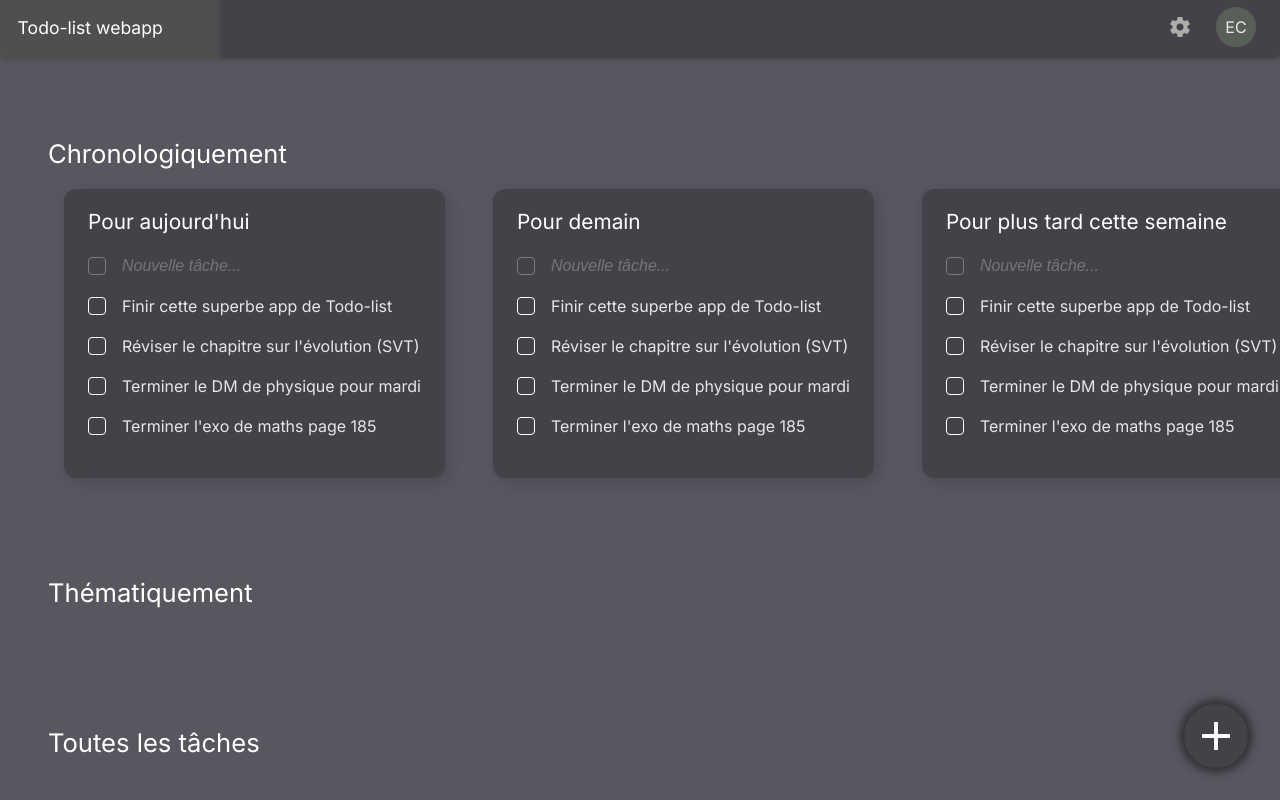
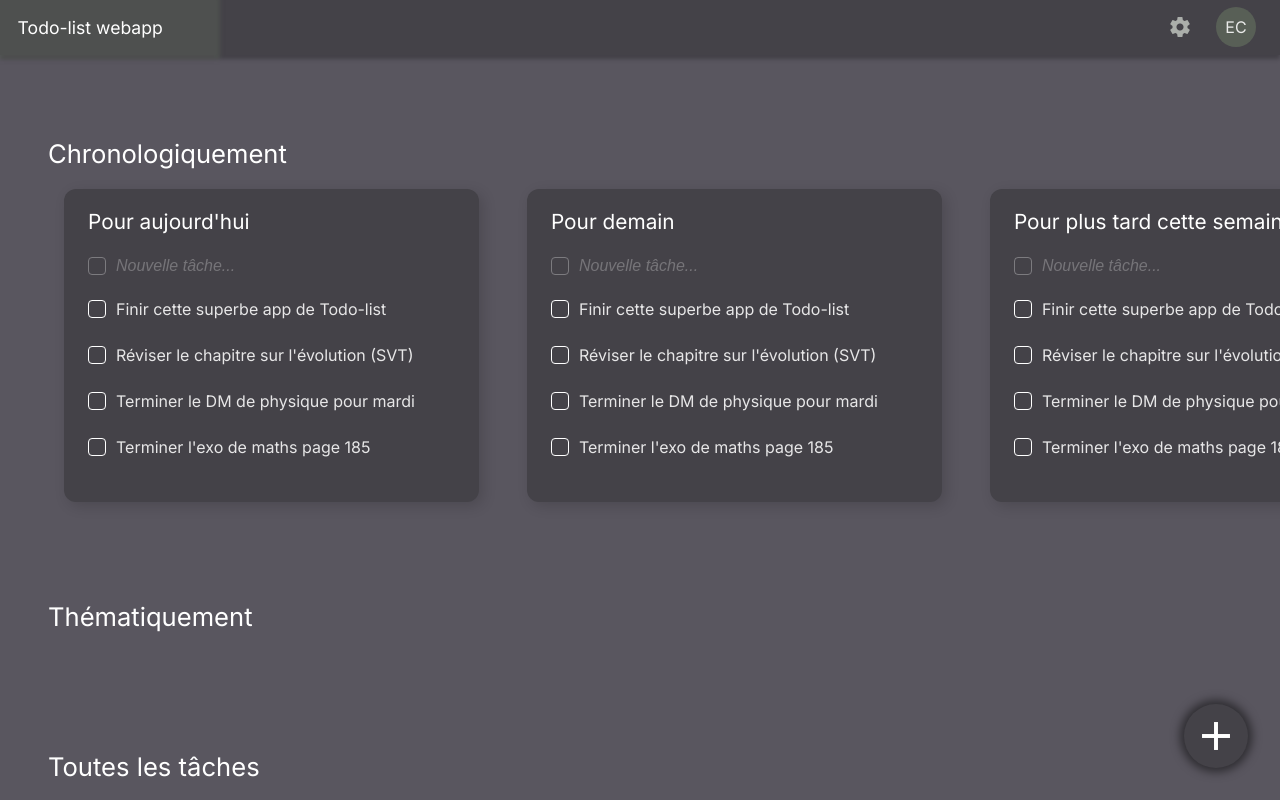
Before and after one commit to Em-ilien/Todo-list, a React (Vite) app: page / in a window 1280 px wide. Built offline with nearby package versions, Linux system fonts and the light colour scheme.

Commit message:
delete task

```diff
--- a/src/App.css
+++ b/src/App.css
@@ -89,6 +89,10 @@
   box-shadow: 0 0 0 0.2rem #585F5680;
 }
 
+.Task:hover {
+  background: #585F5625;
+}
+
 .Task[data-done="true"] span {
   text-decoration: line-through;
 }
@@ -100,3 +104,10 @@
 .Task[data-task-opened-on-context-menu="true"] {
   background: #585F5650;
 }
+
+.Task .remove-action-ctn {
+  opacity: 0;
+}
+.Task:hover .remove-action-ctn {
+  opacity: 1;
+}
--- a/src/components/NewTask.jsx
+++ b/src/components/NewTask.jsx
@@ -31,7 +31,7 @@ const newTask = {
   display: "flex",
   flexDirection: "row",
   alignItems: "center",
-  gap: "1em",
+  gap: "0.625em",
   margin: "0.5em 0em",
   opacity: "0.3",
   cursor: "pointer",
--- a/src/components/Task.jsx
+++ b/src/components/Task.jsx
@@ -1,5 +1,5 @@
 import React from 'react';
-import { state, changeTaskStatus, showTaskContextMenu } from "../store.js";
+import { state, changeTaskStatus, showTaskContextMenu, deleteTask } from "../store.js";
 import { useSnapshot } from "valtio";
 
 export default function Task(props) {
@@ -20,12 +20,22 @@ export default function Task(props) {
     }, 0);
   }
 
+  function onClickdeleteTask(e) {
+    e.stopPropagation();
+    deleteTask(task.id);
+  }
+
   return (
     <div className="Task" key={task.id} style={taskStyle} onClick={openContextMenu} data-done={snap.tasks[task.id].done} data-task-opened-on-context-menu={snap.contextMenuTaskId == task.id}>
-      <div className="checkbox" style={checkbox} onClick={onCheckboxClicked}>
-        <i className="material-icons" style={checkmarkIcon}>check</i>
+      <div style={leftCtn}>
+        <div className="checkbox" style={checkbox} onClick={onCheckboxClicked}>
+          <i className="material-icons" style={checkmarkIcon}>check</i>
+        </div>
+        <span style={taskTitle}>{task.title}</span>
       </div>
-      <span style={taskTitle}>{task.title}</span>
+      <div className="remove-action-ctn">
+        <i className="material-icons" style={{borderRadius: "3em"}} onClick={onClickdeleteTask}>delete</i>
+      </div>
     </div>
   );
 }
@@ -34,11 +44,19 @@ const taskStyle = {
   display: "flex",
   flexDirection: "row",
   alignItems: "center",
+  justifyContent: "space-between",
   gap: "1em",
   padding: "0.5em 1em",
   margin: "0 -1em",
   borderRadius: "0.5em",
   cursor: "pointer",
+}
+
+const leftCtn = {
+  display: "flex",
+  flexDirection: "row",
+  alignItems: "center",
+  gap: "0.625em",
 }
 
 const checkbox = {
--- a/src/store.js
+++ b/src/store.js
@@ -72,6 +72,13 @@ export const addNewTask = (title) => {
     return id;
 }
 
+export const deleteTask = (id) => {
+    state.tasks.splice(id, 1);
+    state.tasks.forEach((task, index) => {
+        task.id = index;
+    });
+}
+
 export const changeTaskStatus = (id) => {
     state.tasks[id].done = !state.tasks[id].done
 }
```
